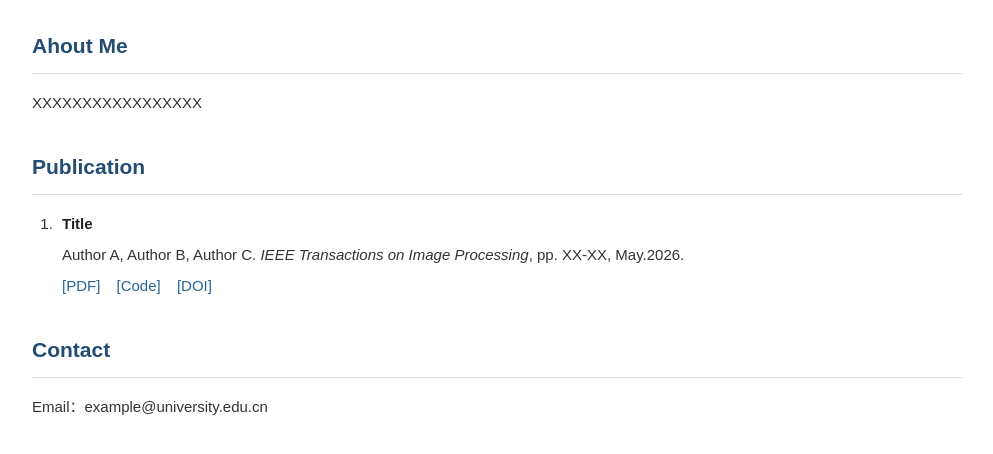
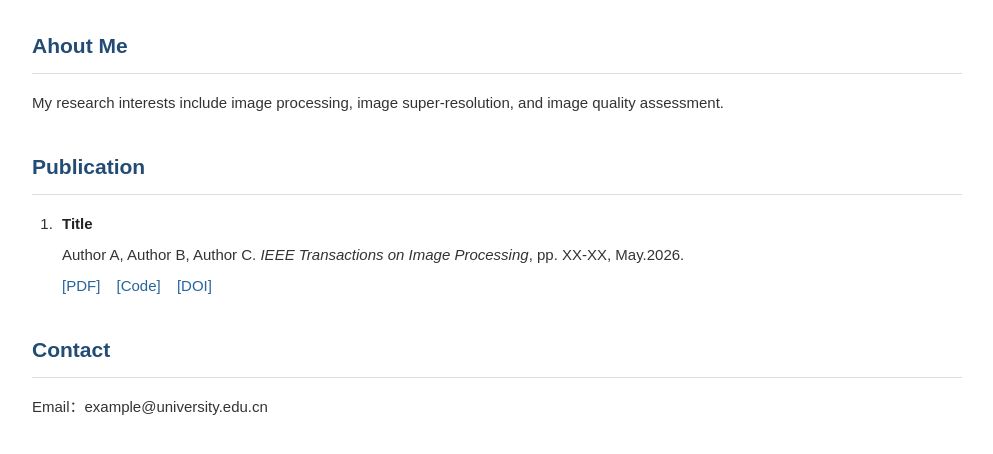
Before and after one commit to liudodo021/liudodo021.github.io, a plain HTML site: page index.html in a window 1280 px wide. Shown: the part 298-752 px from the top of the page, without its empty margins (143-1136 px from the left). Drawn offline with Linux system fonts and the light colour scheme.

Commit message:
Update index.html

```diff
--- a/index.html
+++ b/index.html
@@ -31,7 +31,7 @@
     <section>
         <h2>Ahout Me</h2>
         <p>
-           XXXXXXXXXXXXXXXXX
+           My research interests include image processing, image super-resolution, and image quality assessment.
         </p>
         <!-- <p>
             XXXXXXXXXXXXXXX
```
